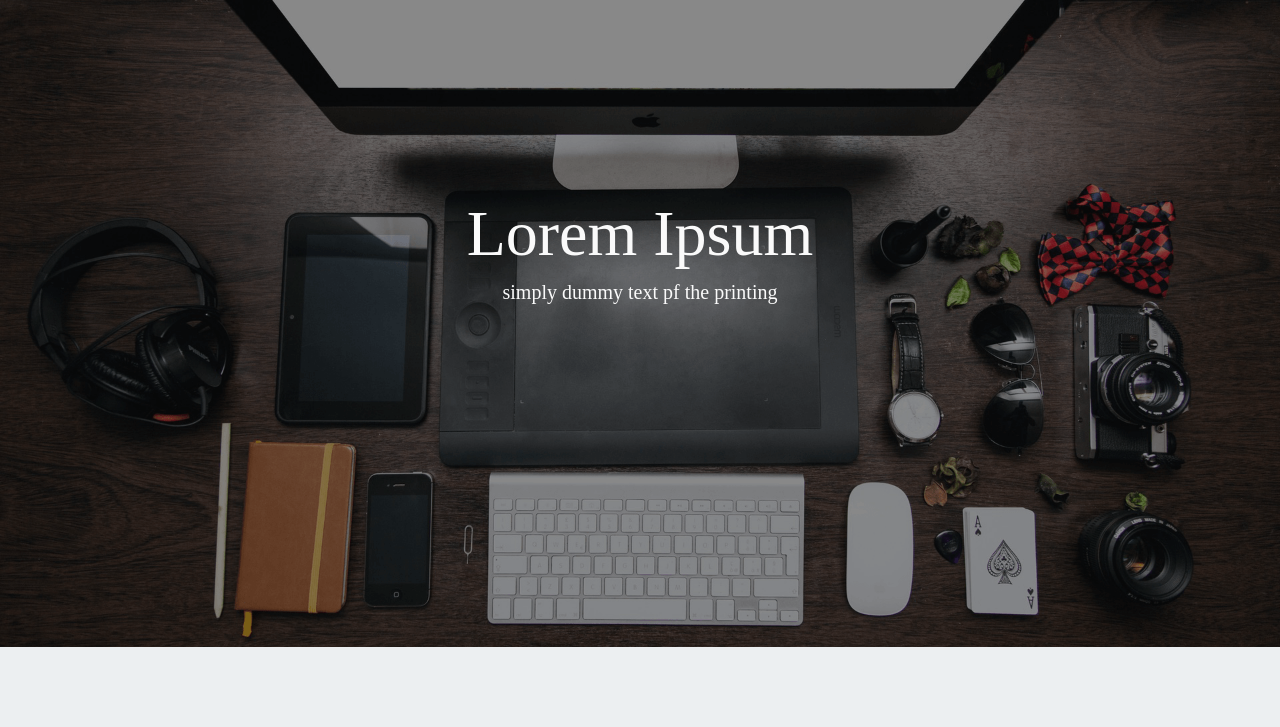
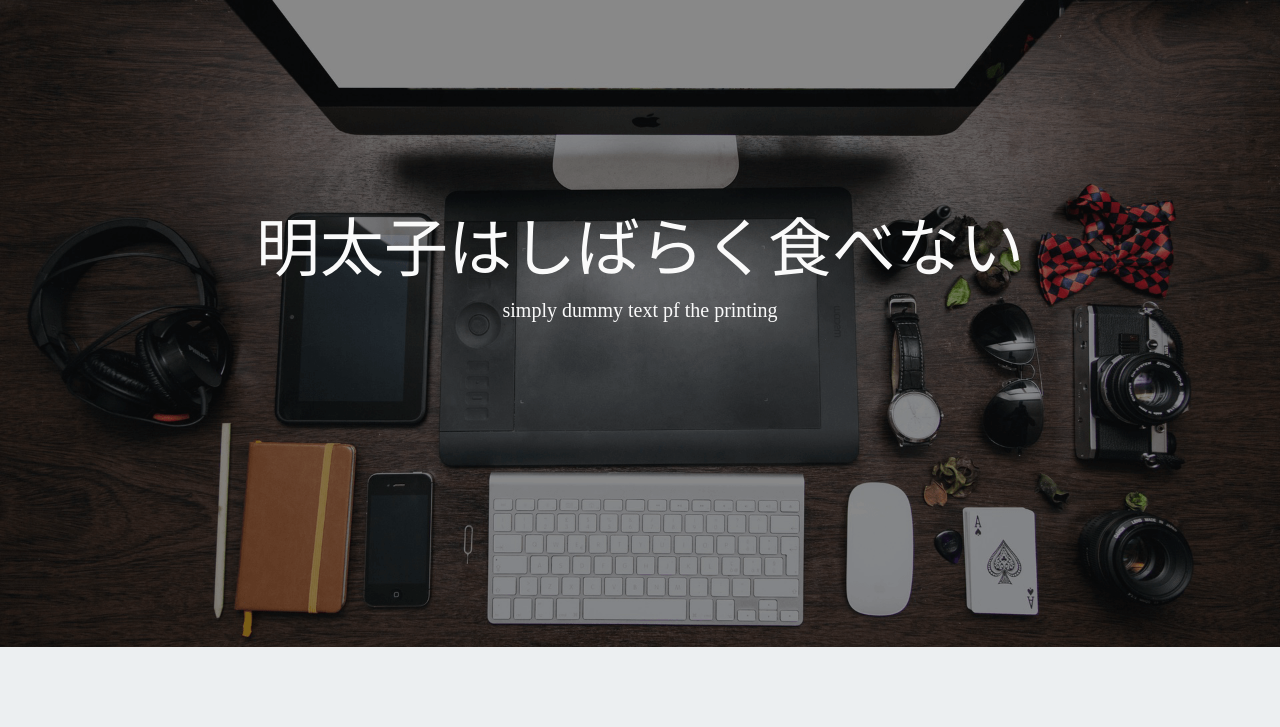
Before and after one commit to Hiroki-Fukutake/wcp1-10, a plain HTML site: page index.html in a window 1280 px wide. Shown: the part 73-800 px from the top of the page. Drawn offline with Linux system fonts and the light colour scheme.

Commit message:
タイトル変更

```diff
--- a/index.html
+++ b/index.html
@@ -32,7 +32,7 @@
 	<!-- main-visual -->
 	<div class="main-visual clearfix">
 		<div class="main-visual-content">
-			<p class="main-visual-headline">Lorem Ipsum</p>
+			<p class="main-visual-headline">明太子はしばらく食べない</p>
 			<p class="main-visual-text">simply dummy text pf the printing</p>
 		</div>
 	</div>
```
